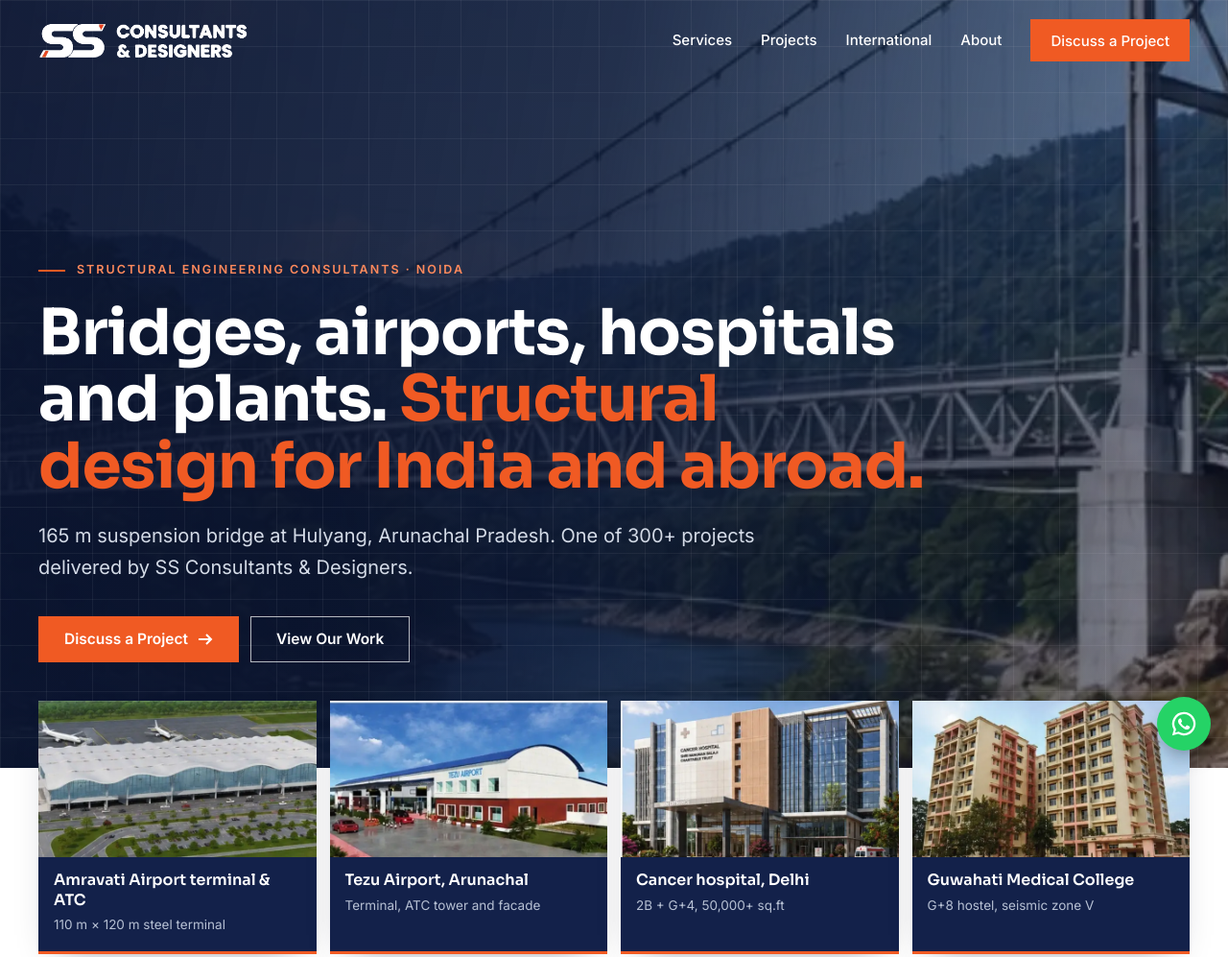
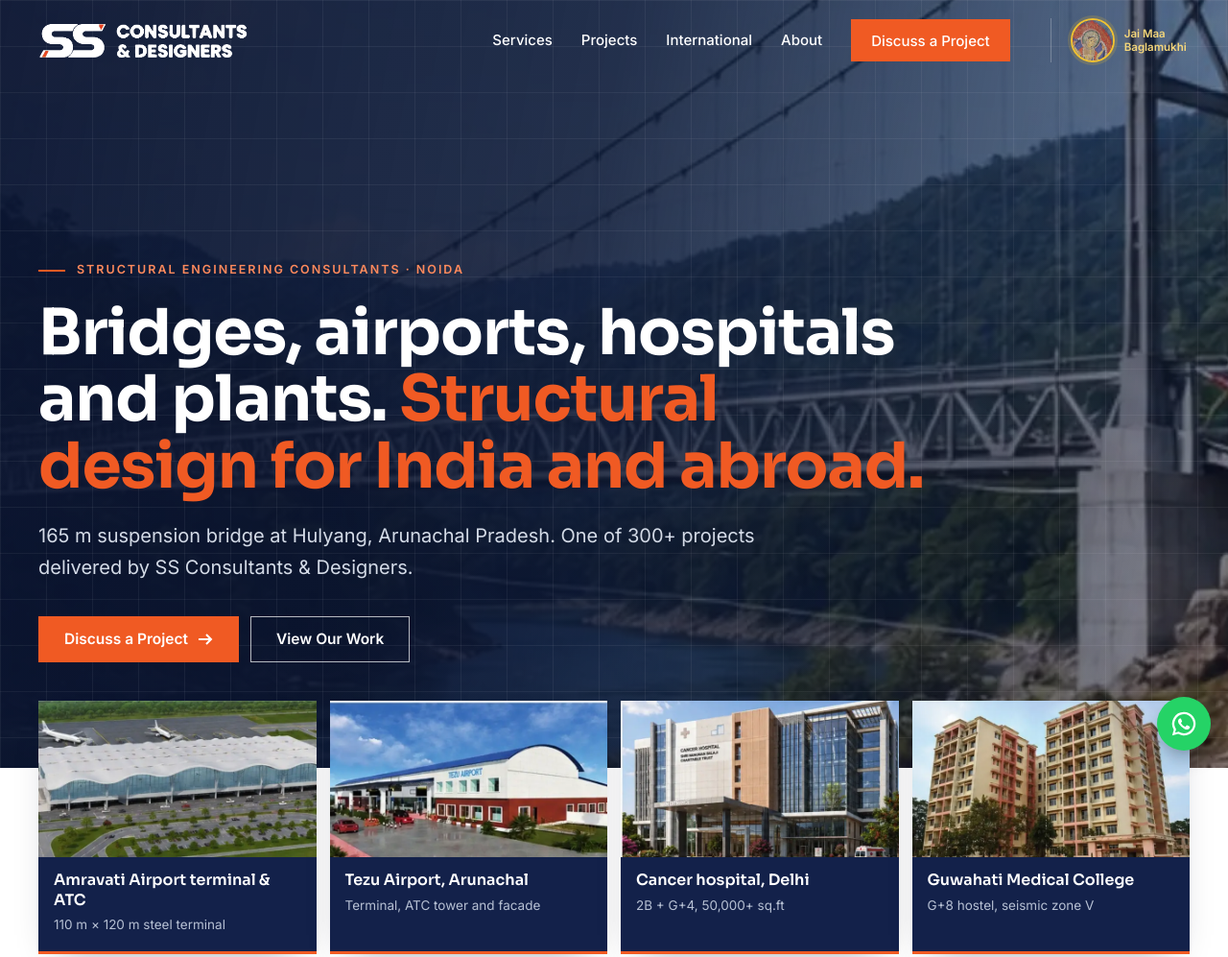
Before and after one commit to sscd2022-maker/sscdesigners-website, a plain HTML site: page index.html in a window 1280 px wide. Shown: the top 997 px of the page at 96% size. Drawn offline with Linux system fonts and the light colour scheme.

Commit message:
Update index.html

```diff
--- a/index.html
+++ b/index.html
@@ -218,6 +218,15 @@ a{color:inherit}
   *{transition:none!important}
 }
 
+/* Maa Baglamukhi emblem, top right */
+.maa{display:flex;align-items:center;gap:10px;margin-left:22px;padding-left:20px;border-left:1px solid rgba(255,255,255,.25);text-decoration:none}
+.maa img{width:46px;height:46px;border-radius:50%;border:2px solid #f2c230;object-fit:cover;box-shadow:0 0 0 3px rgba(242,194,48,.18)}
+.maa span{font:600 11.5px/1.25 var(--body);color:#f6d77a;max-width:9ch}
+.site-header.scrolled .maa,.site-header.solid .maa{border-left-color:var(--line)}
+.site-header.scrolled .maa span,.site-header.solid .maa span{color:#8a6400}
+.site-header.scrolled .maa img,.site-header.solid .maa img{width:40px;height:40px}
+.site-header .bar>.nav{margin-left:auto}
+@media(max-width:999px){.maa{margin-left:auto;padding-left:0;border-left:0;margin-right:6px}.maa span{display:none}.maa img{width:40px;height:40px}}
 /* Option A: featured project cards + about */
 .hero .wrap{padding-bottom:110px}
 .feat{position:relative;margin-top:-70px;z-index:2;padding-bottom:56px}
@@ -286,6 +295,7 @@ a{color:inherit}
       <a href="about.html">About</a>
       <a class="btn btn-primary" href="contact.html">Discuss a Project</a>
     </nav>
+    <div class="maa" title="Maa Baglamukhi. Detail of a 19th-century painting from Nepal, Los Angeles County Museum of Art (public domain)"><img src="assets/img/maa-baglamukhi.webp" alt="Maa Baglamukhi" width="46" height="46"><span>Jai Maa Baglamukhi</span></div>
     <button class="menu-btn" id="menu-open" type="button" aria-label="Open menu" aria-expanded="false" aria-controls="mobile-nav"><svg><use href="#i-menu"/></svg></button>
   </div>
 </header>
```
